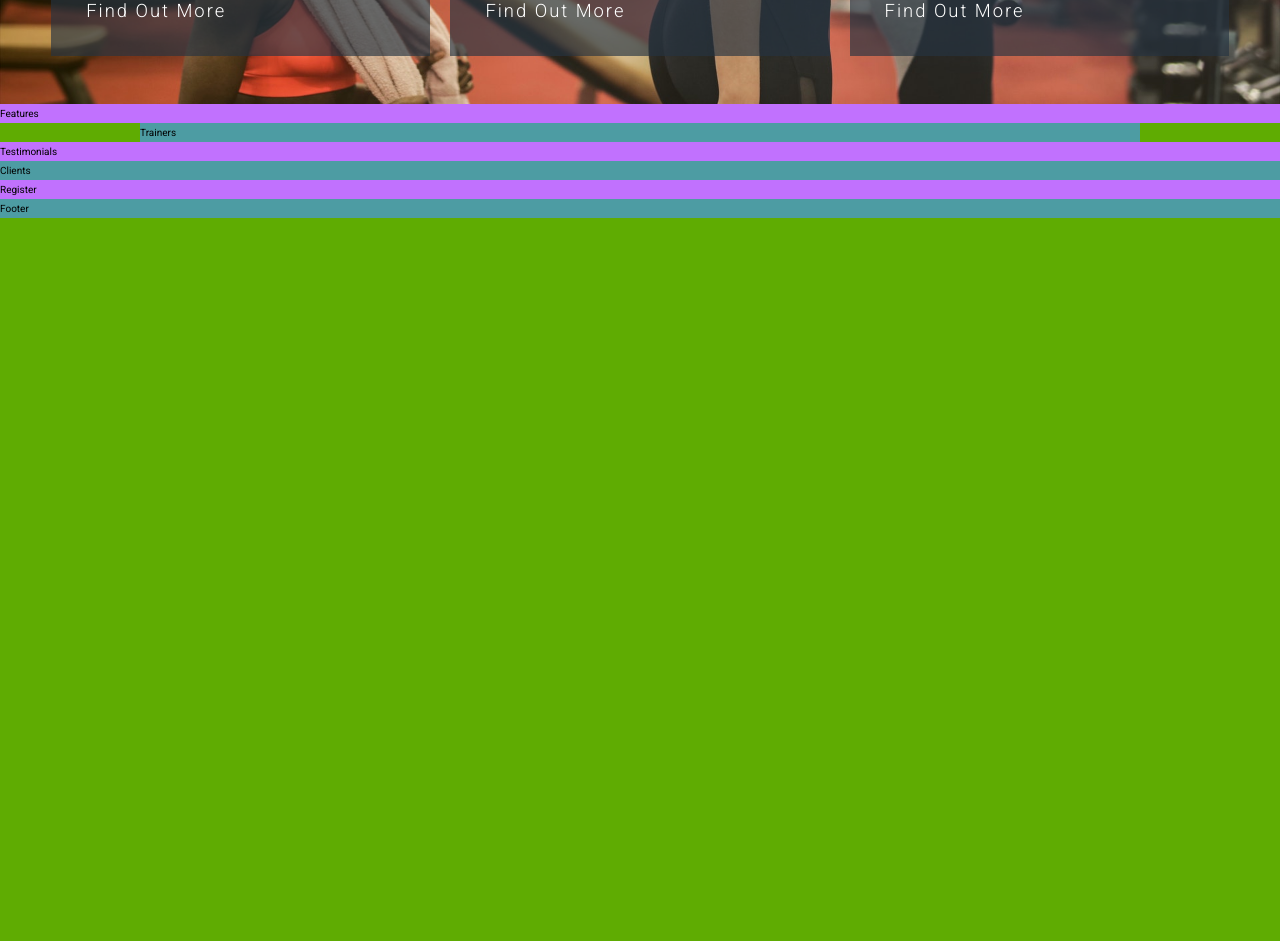
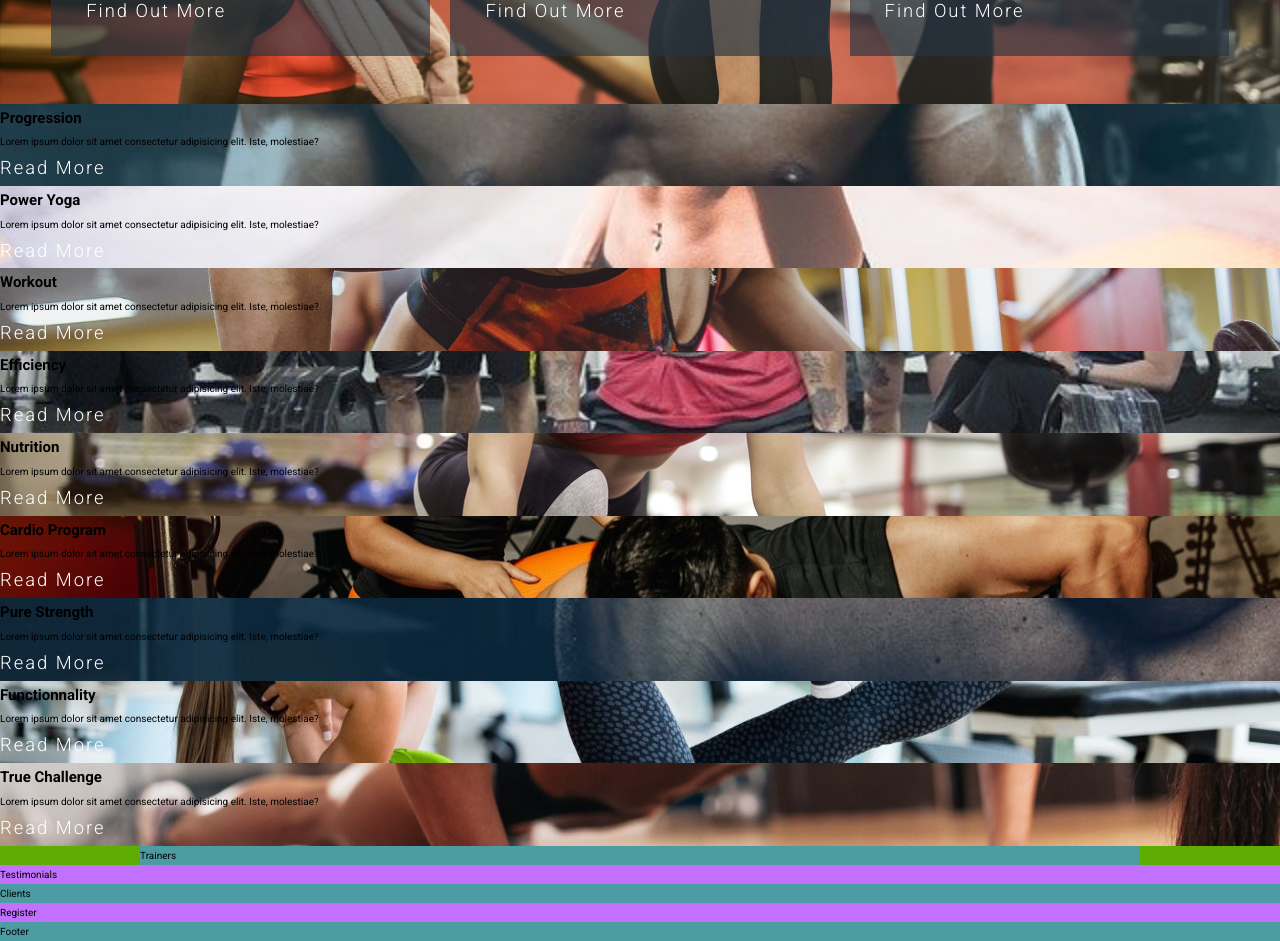
Before and after one commit to joepasss/sass_study, a React (Create React App) app in the folder gym/: page / in a window 1280 px wide. Shown: the part 1260-2201 px from the top of the page. Before the commit the page ends 1478 px from the top, so only its background shows below. Built offline with nearby package versions, Linux system fonts and the light colour scheme.

Commit message:
features section markup

```diff
--- a/gym/src/sections/features/Features.tsx
+++ b/gym/src/sections/features/Features.tsx
@@ -1,5 +1,54 @@
 import { FC } from 'react';
 
 export const Features: FC = () => {
-  return <section className='features'>Features</section>;
+  const featureContent = [
+    {
+      title: 'Progression',
+    },
+    {
+      title: 'Power Yoga',
+    },
+    {
+      title: 'Workout',
+    },
+    {
+      title: 'Efficiency',
+    },
+    {
+      title: 'Nutrition',
+    },
+    {
+      title: 'Cardio Program',
+    },
+    {
+      title: 'Pure Strength',
+    },
+    {
+      title: 'Functionnality',
+    },
+    {
+      title: 'True Challenge',
+    },
+  ];
+
+  return (
+    <section className='features'>
+      {featureContent.map((item) => (
+        <div className='features__content'>
+          <h2 className='features__content--title'>{item.title}</h2>
+          <p className='features__content--para'>
+            Lorem ipsum dolor sit amet consectetur adipisicing elit. Iste,
+            molestiae?
+          </p>
+          <a href='#!' className='features__content--lik'>
+            Read More
+            <span></span>
+            <span></span>
+            <span></span>
+            <span></span>
+          </a>
+        </div>
+      ))}
+    </section>
+  );
 };
--- a/gym/src/sections/features/_features.scss
+++ b/gym/src/sections/features/_features.scss
@@ -1,4 +1,15 @@
-section.features {
-  background-color: var(--color-secondary);
+.features {
   grid-column: container-start / container-end;
+
+  &__content {
+    @extend %bg;
+  }
 }
+
+@for $img from 1 through 9 {
+  .features {
+    &__content:nth-child(#{$img}) {
+      background-image: url('../../img/features/features-#{$img}.jpg');
+    }
+  }
+}
```
